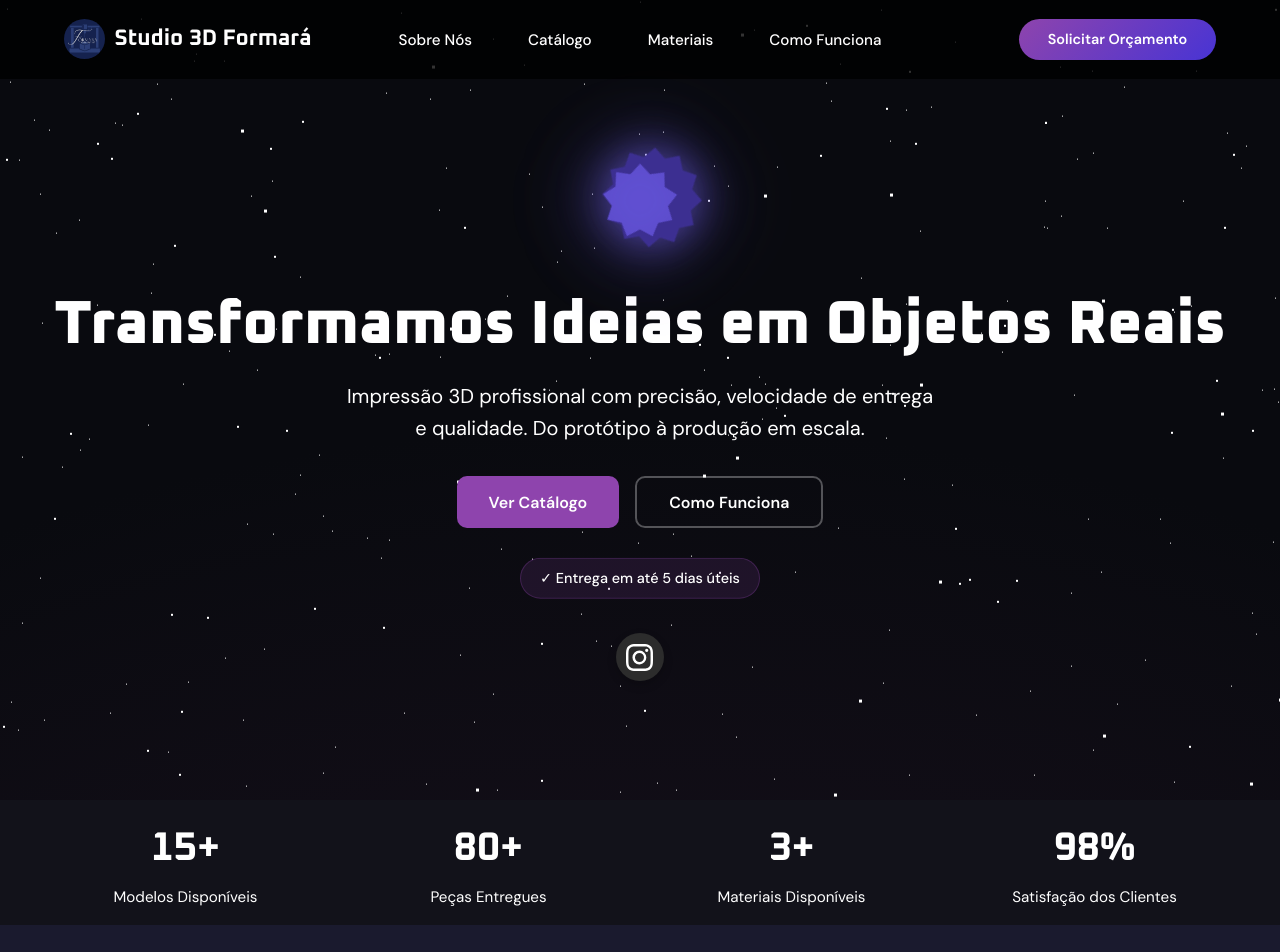
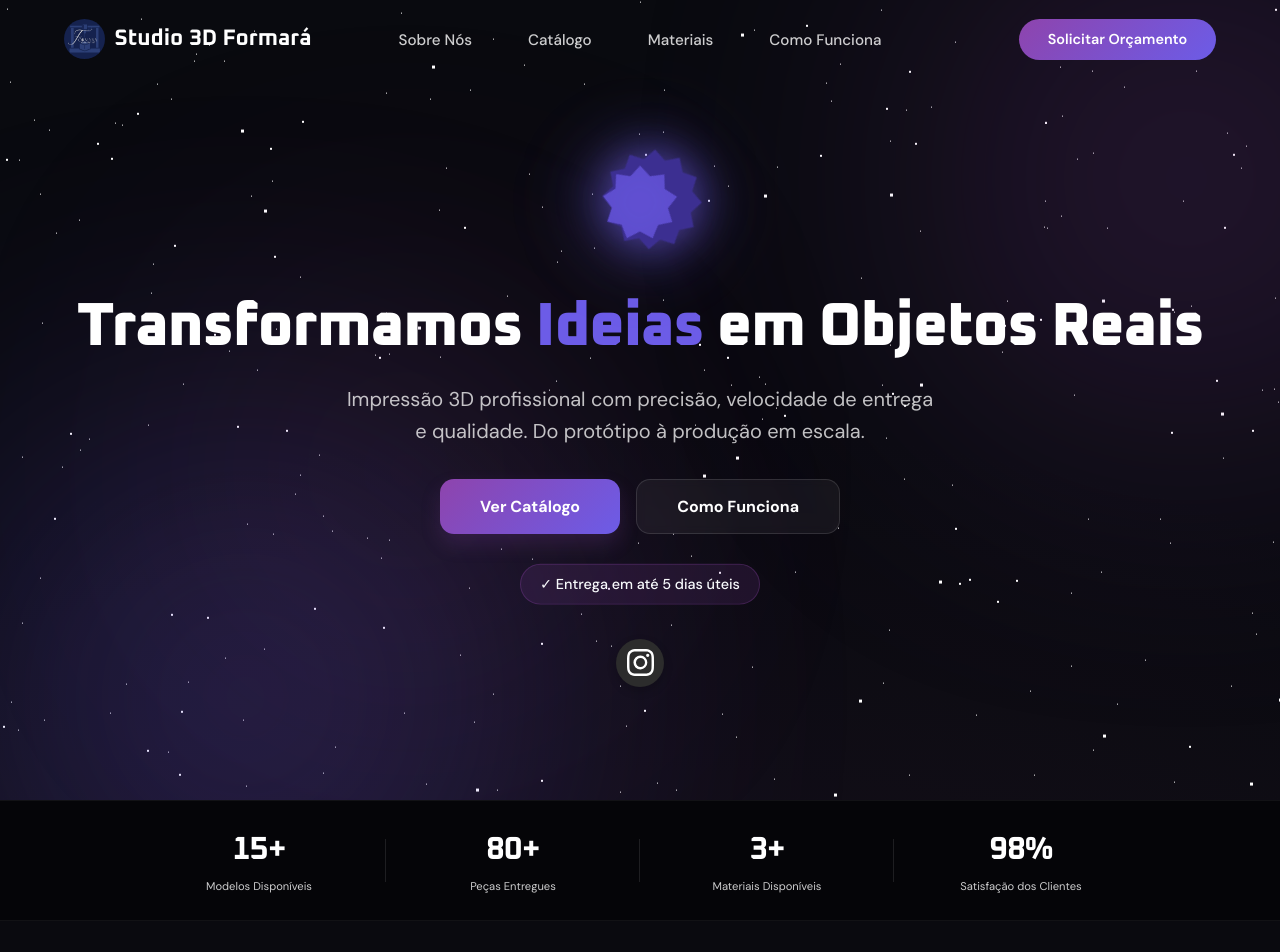
Before and after one commit to KaueBR12/Studio3dformara, a React (Vite) app: page / in a window 1280 px wide. Shown: the top 952 px of the page. Built offline with nearby package versions, Linux system fonts and the light colour scheme.

Commit message:
feat: implement layout and styles (removed accidental video file)

```diff
--- a/src/App.jsx
+++ b/src/App.jsx
@@ -47,6 +47,12 @@ export default function App() {
       <div id="stars" />
       <div id="stars2" />
       <div id="stars3" />
+
+      {/* Premium Background Atmosphere */}
+      <div className="bg-glow bg-glow-1"></div>
+      <div className="bg-glow bg-glow-2"></div>
+      <div className="bg-glow bg-glow-3"></div>
+
       <Cabecalho onHome={handleNavigate} />
 
       {loading && <ProductLoader />}
@@ -80,12 +86,13 @@ function ProductLoader() {
   return (
     <div className="product-loader-overlay">
       <div className="product-loader-content">
-        <div className="concentric-loader">
-          <div className="outer-ring">
-            <div className="inner-ring" />
-          </div>
+        <div className="premium-loader">
+          <div className="loader-ring"></div>
+          <div className="loader-ring"></div>
+          <div className="loader-ring"></div>
+          <div className="loader-core"></div>
         </div>
-        <p>Carregando Detalhes...</p>
+        <p className="loader-text">Processando sua <span>Ideia</span>...</p>
       </div>
     </div>
   );
--- a/src/index.css
+++ b/src/index.css
@@ -9,67 +9,64 @@
 }
 
 :root {
-  /* New palette */
+  /* Premium Dark Palette */
+  --bg-deep: #050508;
   --bg-primary: #0a0a0f;
-  --bg-secondary: #12121a;
-  --bg-tertiary: #1a1a2e;
-  --bg-card: rgba(22, 22, 35, 0.7);
+  --bg-secondary: #0f0f1a;
+  --bg-tertiary: #16162a;
   --bg-glass: rgba(255, 255, 255, 0.03);
-  --bg-glass-hover: rgba(255, 255, 255, 0.06);
-
-  --text-primary: #ffffff !important;
-  --text-secondary: #ffffff !important;
-  --text-muted: #ffffff !important;
-  --text-h: #ffffff !important;
-
+  --bg-glass-hover: rgba(255, 255, 255, 0.08);
+
+  --text-primary: #f8fafc;
+  --text-secondary: #cbd5e1;
+  --text-muted: #94a3b8;
+
+  /* Refined Accents */
   --accent-primary: #8e44ad;
-  --accent-secondary: #4834d4;
-  --accent-gradient: linear-gradient(135deg, #8e44ad, #4834d4);
-  --accent-gradient-hover: linear-gradient(135deg, #9b59b6, #686de0);
-  --accent-glow: rgba(142, 68, 173, 0.3);
-  --accent-purple-glow: rgba(142, 68, 173, 0.4);
-
-
+  --accent-secondary: #6c5ce7;
+  --accent-glow: rgba(142, 68, 173, 0.4);
+  --accent-gradient: linear-gradient(135deg, #8e44ad, #6c5ce7);
+  --accent-gradient-text: linear-gradient(135deg, #a855f7, #818cf8);
+
+  /* Neons & Glows */
   --neon-purple: #a855f7;
-  --neon-blue: #4834d4;
-  --neon-indigo: #686de0;
+  --neon-blue: #3b82f6;
   --neon-pink: #ec4899;
 
-  --border-subtle: rgba(255, 255, 255, 0.06);
-  --border-glow: rgba(108, 92, 231, 0.3);
-
-  --sidebar-width: 280px;
-  --sidebar-collapsed: 72px;
-  --navbar-height: 64px;
+  --border-subtle: rgba(255, 255, 255, 0.08);
+  --border-glass: rgba(255, 255, 255, 0.12);
+  --border-glow: rgba(142, 68, 173, 0.3);
+
+  /* Spacing & Sizing */
+  --navbar-height: 80px;
+  --section-padding: 8rem 2rem;
 
   --radius-sm: 8px;
-  --radius-md: 12px;
-  --radius-lg: 16px;
-  --radius-xl: 24px;
+  --radius-md: 14px;
+  --radius-lg: 24px;
+  --radius-xl: 32px;
   --radius-full: 9999px;
 
-  --shadow-sm: 0 2px 8px rgba(0, 0, 0, 0.3);
-  --shadow-md: 0 4px 16px rgba(0, 0, 0, 0.4);
-  --shadow-lg: 0 8px 32px rgba(0, 0, 0, 0.5);
-  --shadow-glow: 0 0 20px var(--accent-glow);
-  --shadow-purple-glow: 0 0 20px var(--accent-purple-glow);
-
-  --transition-fast: 0.2s cubic-bezier(0.4, 0, 0.2, 1);
-  --transition-normal: 0.3s cubic-bezier(0.4, 0, 0.2, 1);
-  --transition-slow: 0.5s cubic-bezier(0.4, 0, 0.2, 1);
-
-  /* Map legacy variables to new palette for existing styles */
+  --shadow-premium: 0 20px 40px rgba(0, 0, 0, 0.4);
+  --shadow-glow: 0 0 30px var(--accent-glow);
+
+  --transition-smooth: all 0.4s cubic-bezier(0.4, 0, 0.2, 1);
+  --transition-spring: all 0.5s cubic-bezier(0.175, 0.885, 0.32, 1.275);
+
+  /* Font Mapping */
+  --font-heading: 'Oxanium', sans-serif;
+  --font-body: 'DM Sans', sans-serif;
+  --font-mono: 'Space Mono', monospace;
+
+  /* Legacy Mapping (Keeping compatibility) */
   --primary: var(--bg-primary);
   --primary-mid: var(--bg-secondary);
   --accent: var(--accent-primary);
   --accent-light: var(--accent-secondary);
-  --surface: var(--bg-tertiary);
-  --surface-card: var(--bg-card);
-  --surface-dark: var(--bg-secondary);
+  --surface: var(--bg-primary);
+  --surface-card: var(--bg-secondary);
+  --surface-dark: var(--bg-deep);
   --border: var(--border-subtle);
-  --font-heading: 'Oxanium', sans-serif;
-  --font-body: 'DM Sans', sans-serif;
-  --font-mono: 'Space Mono', monospace;
 }
 
 html {
@@ -78,10 +75,11 @@ html {
 
 body {
   font-family: var(--font-body);
-  color: #ffffff !important;
-  background: var(--surface);
+  color: var(--text-primary);
+  background: var(--bg-deep);
   line-height: 1.6;
   overflow-x: hidden;
+  -webkit-font-smoothing: antialiased;
 }
 
 h1,
@@ -89,43 +87,173 @@ h2,
 h3,
 h4,
 h5,
-h6,
-p,
-span,
-a,
-label,
-li,
-blockquote,
-input,
+h6 {
+  font-family: var(--font-heading);
+  font-weight: 700;
+  letter-spacing: -0.02em;
+}
+
+p {
+  color: var(--text-secondary);
+}
+
+a {
+  text-decoration: none;
+  color: inherit;
+  transition: var(--transition-smooth);
+}
+
 button {
-  color: #ffffff !important;
+  cursor: pointer;
+  border: none;
+  outline: none;
+  font-family: inherit;
+  transition: var(--transition-smooth);
+}
+
+/* ===== ATMOSPHERE & GLOWS ===== */
+.bg-glow {
+  position: fixed;
+  border-radius: 55%;
+  filter: blur(140px);
+  z-index: 0;
+  pointer-events: none;
+  opacity: 0.25;
+}
+
+.bg-glow-1 {
+  width: 500px;
+  height: 500px;
+  background: var(--accent-primary);
+  top: -100px;
+  right: -100px;
+  animation: drift 20s infinite alternate;
+}
+
+.bg-glow-2 {
+  width: 600px;
+  height: 600px;
+  background: var(--accent-secondary);
+  bottom: -150px;
+  left: -150px;
+  animation: drift 25s infinite alternate-reverse;
+}
+
+.bg-glow-3 {
+  width: 300px;
+  height: 300px;
+  background: var(--neon-pink);
+  top: 40%;
+  left: 20%;
+  opacity: 0.08;
+  animation: pulse-glow 10s infinite;
+}
+
+@keyframes drift {
+  from {
+    transform: translate(0, 0);
+  }
+
+  to {
+    transform: translate(100px, 50px);
+  }
+}
+
+@keyframes pulse-glow {
+
+  0%,
+  100% {
+    opacity: 0.1;
+    transform: scale(1);
+  }
+
+  50% {
+    opacity: 0.2;
+    transform: scale(1.2);
+  }
 }
 
 /* ===== PRODUCT LOADER ===== */
 .product-loader-overlay {
   position: fixed;
-  top: 0;
-  left: 0;
-  width: 100%;
-  height: 100%;
-  background: rgba(10, 10, 15, 0.95);
-  /* Deixando mais escuro para não vazar o site atrás */
-  backdrop-filter: blur(15px);
+  inset: 0;
+  background: rgba(5, 5, 8, 0.95);
+  backdrop-filter: blur(20px);
   display: flex;
   align-items: center;
   justify-content: center;
   z-index: 10000;
-  animation: loaderFadeIn 0.2s ease;
-}
-
-@keyframes loaderFadeIn {
+  animation: fadeIn 0.3s ease;
+}
+
+.premium-loader {
+  position: relative;
+  width: 120px;
+  height: 120px;
+  margin: 0 auto 2rem;
+}
+
+.loader-ring {
+  position: absolute;
+  inset: 0;
+  border: 2px solid transparent;
+  border-top-color: var(--accent-primary);
+  border-radius: 50%;
+  animation: loader-spin 2s cubic-bezier(0.5, 0, 0.5, 1) infinite;
+}
+
+.loader-ring:nth-child(2) {
+  inset: 15px;
+  border-top-color: var(--accent-secondary);
+  animation-duration: 1.5s;
+}
+
+.loader-ring:nth-child(3) {
+  inset: 30px;
+  border-top-color: var(--neon-pink);
+  animation-duration: 1s;
+}
+
+.loader-core {
+  position: absolute;
+  inset: 45px;
+  background: var(--accent-gradient);
+  border-radius: 50%;
+  box-shadow: 0 0 20px var(--accent-glow);
+  animation: loader-pulse 1s ease-in-out infinite alternate;
+}
+
+@keyframes loader-spin {
+  to {
+    transform: rotate(360deg);
+  }
+}
+
+@keyframes loader-pulse {
   from {
-    opacity: 0;
+    transform: scale(0.8);
+    opacity: 0.5;
   }
 
   to {
+    transform: scale(1);
     opacity: 1;
   }
+}
+
+.loader-text {
+  font-family: var(--font-heading);
+  font-size: 1.1rem;
+  font-weight: 600;
+  letter-spacing: 0.1em;
+  color: var(--text-primary);
+  text-transform: uppercase;
+}
+
+.loader-text span {
+  background: var(--accent-gradient-text);
+  -webkit-background-clip: text;
+  -webkit-text-fill-color: transparent;
 }
 
 /* ===== REVEAL ANIMATION ===== */
@@ -234,17 +362,17 @@ button {
   z-index: 1000;
   display: grid;
   grid-template-columns: 1fr auto 1fr;
-  /* 3 colunas: esquerda, centro (auto), direita */
   align-items: center;
   padding: 1.2rem 4rem;
-  transition: all 0.3s ease;
-  background: rgba(0, 0, 0, 0.8);
+  transition: var(--transition-smooth);
+  background: transparent;
   backdrop-filter: blur(0px);
 }
 
 .navbar.scrolled {
-  background: rgba(0, 0, 0, 0.95);
-  padding: 0.8rem 4rem;
+  background: rgba(5, 5, 8, 0.9);
+  padding: 1rem 4rem;
+  backdrop-filter: blur(16px);
   box-shadow: 0 4px 30px rgba(0, 0, 0, 0.5);
 }
 
@@ -399,7 +527,16 @@ button {
   align-items: center;
   justify-content: center;
   position: relative;
-  padding: 6rem 2rem 4rem;
+  padding: 120px 2rem 80px;
+  overflow: hidden;
+  text-align: center;
+}
+
+.hero-content {
+  position: relative;
+  z-index: 2;
+  text-align: center;
+  max-width: 1000px;
 }
 
 #stars {
@@ -716,40 +853,62 @@ button {
 }
 
 .btn-primary {
-  background: var(--accent);
+  background: var(--accent-gradient);
   color: #fff;
   border: none;
-  padding: 0.85rem 2rem;
-  border-radius: 10px;
+  padding: 1rem 2.5rem;
+  border-radius: var(--radius-md);
   font-family: var(--font-body);
-  font-weight: 600;
+  font-weight: 700;
   font-size: 1rem;
   cursor: pointer;
-  transition: all 0.25s;
+  transition: var(--transition-spring);
+  box-shadow: 0 10px 20px rgba(142, 68, 173, 0.2);
+  position: relative;
+  overflow: hidden;
+}
+
+.btn-primary::before {
+  content: '';
+  position: absolute;
+  top: 0;
+  left: -100%;
+  width: 100%;
+  height: 100%;
+  background: linear-gradient(120deg,
+      transparent,
+      rgba(255, 255, 255, 0.2),
+      transparent);
+  transition: 0.6s;
+}
+
+.btn-primary:hover::before {
+  left: 100%;
 }
 
 .btn-primary:hover {
-  background: var(--accent-light);
-  transform: translateY(-2px);
-  box-shadow: 0 8px 24px var(--accent-glow);
+  transform: translateY(-4px) scale(1.05);
+  box-shadow: 0 15px 30px rgba(142, 68, 173, 0.4);
 }
 
 .btn-outline {
-  background: transparent;
+  background: rgba(255, 255, 255, 0.05);
   color: #fff;
-  border: 2px solid rgba(255, 255, 255, 0.3);
-  padding: 0.85rem 2rem;
-  border-radius: 10px;
+  border: 1px solid var(--border-glass);
+  padding: 1rem 2.5rem;
+  border-radius: var(--radius-md);
   font-family: var(--font-body);
-  font-weight: 600;
+  font-weight: 700;
   font-size: 1rem;
   cursor: pointer;
-  transition: all 0.25s;
+  transition: var(--transition-smooth);
+  backdrop-filter: blur(4px);
 }
 
 .btn-outline:hover {
-  border-color: var(--accent-light);
-  color: var(--accent-light);
+  background: rgba(255, 255, 255, 0.1);
+  border-color: #fff;
+  transform: translateY(-2px);
 }
 
 .hero-badge {
@@ -875,32 +1034,54 @@ button {
   }
 }
 
-/* ===== STATS ===== */
 .stats {
-  background: var(--primary-mid);
-  padding: 1rem 2rem;
+  padding: 1.5rem 2rem;
+  background: #050508;
+  border-top: 1px solid rgba(255, 255, 255, 0.05);
+  border-bottom: 1px solid rgba(255, 255, 255, 0.05);
+  position: relative;
+  z-index: 10;
 }
 
 .stats-grid {
-  max-width: 1100px;
+  max-width: 1000px;
   margin: auto;
-  display: grid;
-  grid-template-columns: repeat(4, 1fr);
-  gap: 7rem;
+  display: flex;
+  justify-content: space-around;
+  align-items: center;
+  gap: 1rem;
   text-align: center;
+}
+
+.stat-item {
+  flex: 1;
+  position: relative;
+}
+
+.stat-item:not(:last-child)::after {
+  content: '';
+  position: absolute;
+  right: -0.5rem;
+  top: 20%;
+  height: 60%;
+  width: 1px;
+  background: rgba(255, 255, 255, 0.1);
 }
 
 .stat-item h3 {
   font-family: var(--font-heading);
-  font-size: clamp(1rem, 4vw, 2.5rem);
-  color: var(--accent-light);
-  font-weight: 650;
+  font-size: 2rem;
+  color: #fff;
+  font-weight: 700;
+  margin-bottom: 0.1rem;
 }
 
 .stat-item p {
-  color: rgba(255, 255, 255, 0.7);
-  font-size: 0.95rem;
-  margin-top: 0.3rem;
+  color: rgba(255, 255, 255, 0.8);
+  font-size: 0.7rem;
+  text-transform: none;
+  letter-spacing: 0;
+  font-weight: 400;
 }
 
 @media (max-width: 768px) {
@@ -972,24 +1153,37 @@ button {
 }
 
 .product-card {
-  background: rgba(18, 18, 26, 0.6);
-  backdrop-filter: blur(12px);
-  border: 1px solid rgba(168, 85, 247, 0.2);
-  border-radius: 20px;
+  background: var(--bg-secondary);
+  backdrop-filter: blur(16px);
+  border: 1px solid var(--border-subtle);
+  border-radius: var(--radius-lg);
   overflow: hidden;
-  transition: all 0.4s cubic-bezier(0.175, 0.885, 0.32, 1.275);
+  transition: var(--transition-spring);
   cursor: pointer;
   position: relative;
   display: flex;
   flex-direction: column;
-  box-shadow: 0 10px 30px rgba(0, 0, 0, 0.3);
+  box-shadow: var(--shadow-premium);
 }
 
 .product-card:hover {
-  transform: translateY(-8px);
-  border-color: #a855f7;
-  box-shadow: 0 15px 45px rgba(0, 0, 0, 0.5),
-    0 0 25px rgba(168, 85, 247, 0.3);
+  transform: translateY(-12px) scale(1.02);
+  border-color: var(--accent-secondary);
+  box-shadow: 0 30px 60px rgba(0, 0, 0, 0.6),
+    0 0 30px rgba(108, 92, 231, 0.2);
+}
+
+.product-card::before {
+  content: '';
+  position: absolute;
+  inset: 0;
+  background: linear-gradient(135deg, transparent, rgba(255, 255, 255, 0.05));
+  opacity: 0;
+  transition: var(--transition-smooth);
+}
+
+.product-card:hover::before {
+  opacity: 1;
 }
 
 @keyframes fadeScale {
```
Also changed, not shown: 1 other file (tests, documents, lock files or other folders).
